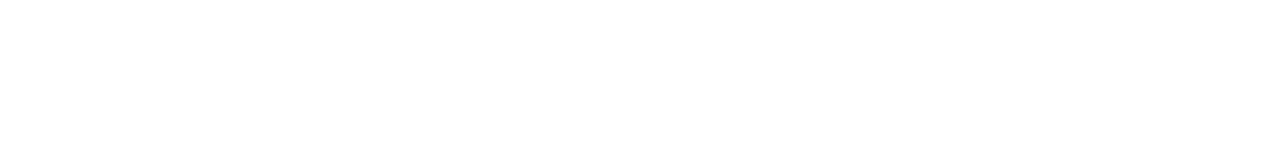
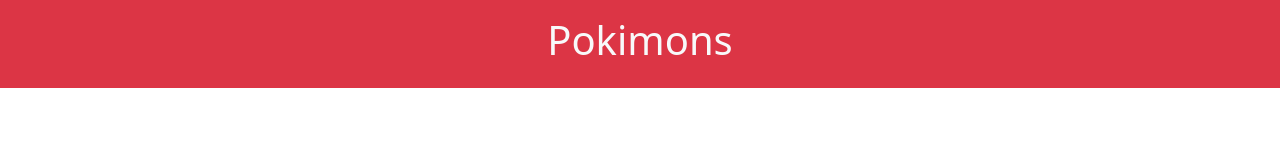
Before and after one commit to avaz-rustamov/exam-js-pokemon, a plain HTML site: page index.html in a window 1280 px wide. Drawn offline with Linux system fonts and the light colour scheme.

Commit message:
Add heading

```diff
--- a/index.html
+++ b/index.html
@@ -9,6 +9,11 @@
   <title>Pokemons | JavaScript</title>
 </head>
 <body>
+  <div class="site-heading bg-danger p-3">
+    <div class="container">
+      <h1 class="text-center text-light">Pokimons</h1>
+    </div>
+  </div>
 <script src="js/main.js"></script>
 <script src="js/pokemon.js"></script>
 </body>
```
